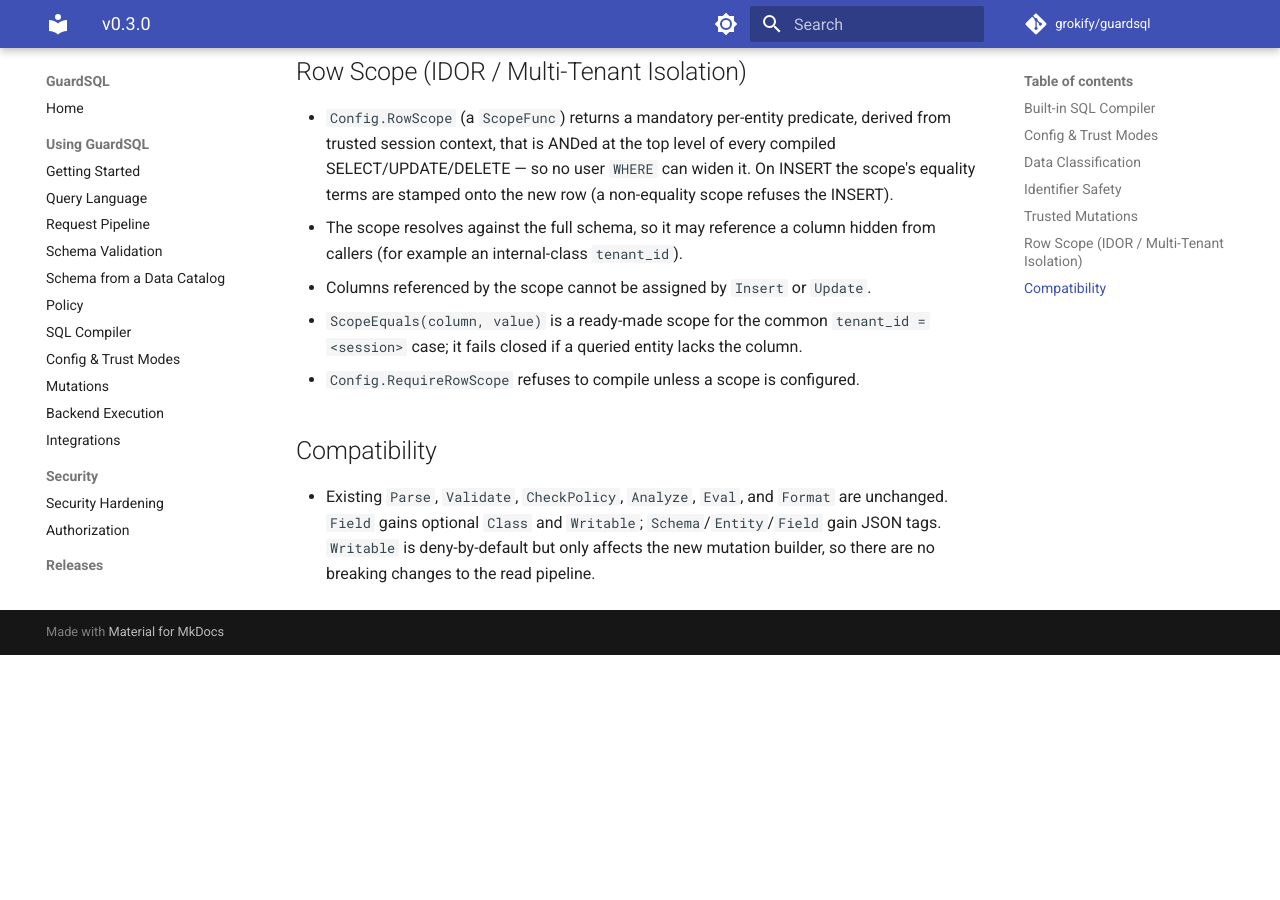
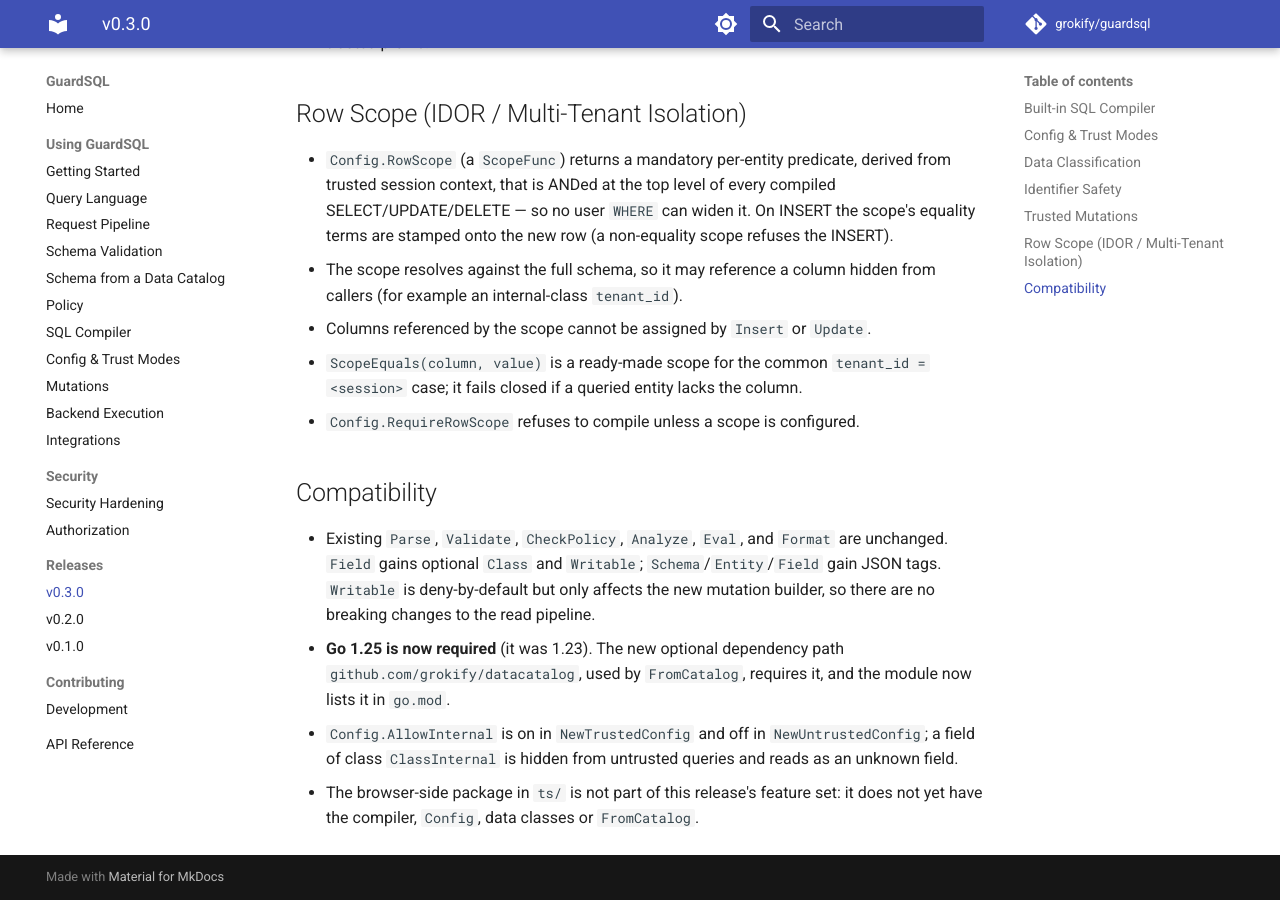
Before and after one commit to grokify/guardsql, an MkDocs documentation site: the page built from docs/releases/v0.3.0.md, in a window 1280 px wide and 900 px high, scrolled down 1622 px. Built offline with MkDocs 1.6.1 and Material for MkDocs 9.7.7, drawn with Linux system fonts in a browser that asks for light colours; comment, search, counter and statistics services are not loaded; before the commit the page ends 2277 px from its top, so only the background shows below that; some of the changed text lies outside the part shown.

Commit message:
docs: prepare the v0.3.0 release notes and changelog
Co-Authored-By: Claude Sonnet 5.5 <noreply@anthropic.com>

```diff
--- a/docs/releases/v0.3.0.md
+++ b/docs/releases/v0.3.0.md
@@ -82,3 +84,11 @@ classification, identifier lockdown, and a trusted mutation builder.
   `Schema`/`Entity`/`Field` gain JSON tags. `Writable` is deny-by-default but
   only affects the new mutation builder, so there are no breaking changes to the
   read pipeline.
+- **Go 1.25 is now required** (it was 1.23). The new optional dependency path
+  `github.com/grokify/datacatalog`, used by `FromCatalog`, requires it, and the
+  module now lists it in `go.mod`.
+- `Config.AllowInternal` is on in `NewTrustedConfig` and off in
+  `NewUntrustedConfig`; a field of class `ClassInternal` is hidden from
+  untrusted queries and reads as an unknown field.
+- The browser-side package in `ts/` is not part of this release's feature set:
+  it does not yet have the compiler, `Config`, data classes or `FromCatalog`.
```
Also changed, not shown: other parts of docs/releases/v0.3.0.md (+3 -1 lines), CHANGELOG.json (+5 -2 lines), CHANGELOG.md (+4 -1 lines).
